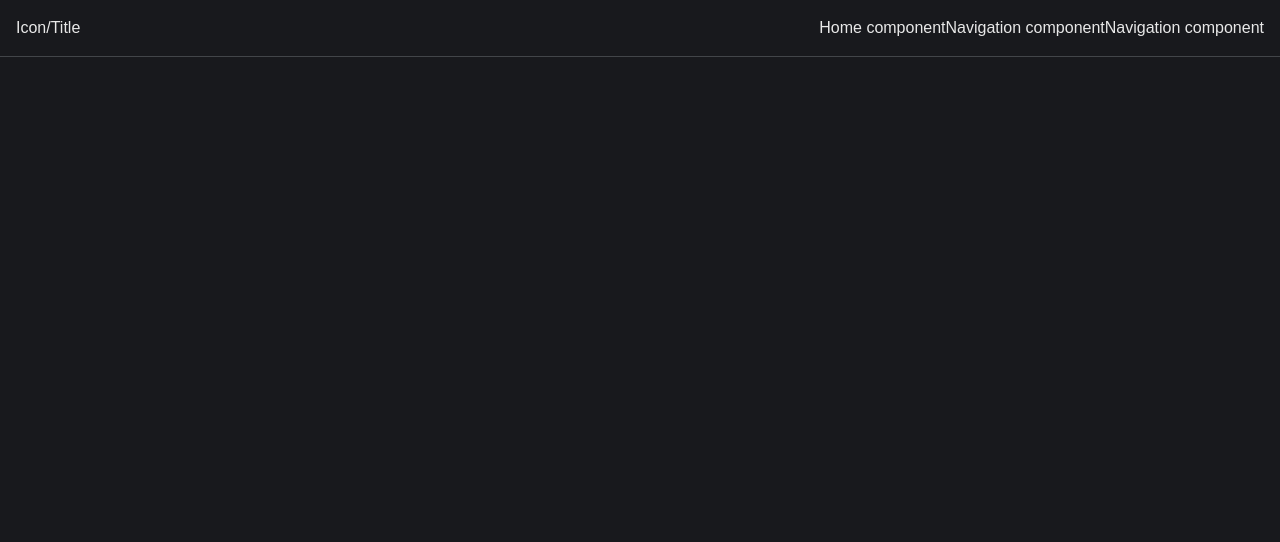
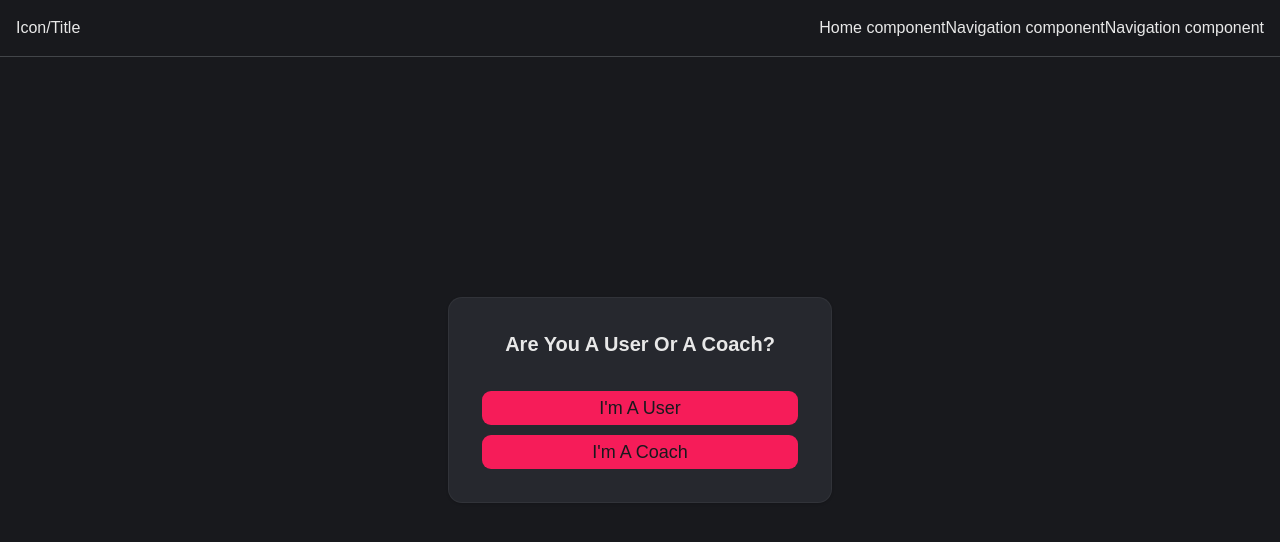
Before and after one commit to cs490-groupproj/frontend, a React (Vite) app: page /clientorcoach in a window 1280 px wide. Shown: the top 542 px of the page. Built offline with nearby package versions, Linux system fonts and the light colour scheme; the HTML template or start-up script is replaced by a standard one.

Commit message:
Changed user into client

```diff
--- a/src/App.jsx
+++ b/src/App.jsx
@@ -2,9 +2,9 @@ import React from "react";
 import { BrowserRouter, Routes, Route, useLocation } from "react-router-dom";
 import Navbar from "./components/Navbar.jsx";
 import SignIn from "./components/SignIn.jsx";
-import UserSignUp from "./components/UserSignUp.jsx";
+import ClientSignUp from "./components/ClientSignUp.jsx";
 import CoachSignUp from "./components/CoachSignUp.jsx";
-import UserorCoach from "./components/UserorCoach.jsx";
+import ClientorCoach from "./components/ClientorCoach.jsx";
 
 function AppRoutes() {
   const location = useLocation();
@@ -15,9 +15,9 @@ function AppRoutes() {
     <>
       {showNavbar && <Navbar />}
       <Routes>
-        <Route path="/userorcoach" element={<UserorCoach />} />
+        <Route path="/clientorcoach" element={<ClientorCoach />} />
         <Route path="/signin" element={<SignIn />} />
-        <Route path="/usersignup" element={<UserSignUp />} />
+        <Route path="/clientsignup" element={<ClientSignUp />} />
         <Route path="/coachsignup" element={<CoachSignUp />} />
         <Route path="/pathname1" element={<div>Navigation component</div>} />
         <Route path="/pathname2" element={<div>Navigation component</div>} />
--- a/src/components/UserSignUp.jsx
+++ b/src/components/ClientSignUp.jsx
@@ -2,7 +2,7 @@ import React, { useState } from "react";
 import { Link } from "react-router-dom";
 import { Button } from "@/components/ui/button";
 
-const UserSignUp = () => {
+const ClientSignUp = () => {
   const [email, setEmail] = useState("");
   const [password, setPassword] = useState("");
   const [fname, setFname] = useState("");
@@ -199,4 +199,4 @@ const UserSignUp = () => {
   );
 };
 
-export default UserSignUp;
+export default ClientSignUp;
--- a/src/components/UserorCoach.jsx
+++ b/src/components/ClientorCoach.jsx
@@ -2,7 +2,7 @@ import React, { useState } from "react";
 import { Link } from "react-router-dom";
 import { Button } from "@/components/ui/button";
 
-const UserorCoach = () => {
+const ClientorCoach = () => {
 
   return (
     <div className="flex min-h-screen items-center justify-center bg-background px-4">
@@ -14,7 +14,7 @@ const UserorCoach = () => {
         <div className="Flex Flex-col gap-2">
 
 
-          <Link to="/usersignup" className="font-medium text-primary underline-offset-4 hover:underline">
+          <Link to="/clientsignup" className="font-medium text-primary underline-offset-4 hover:underline">
             <Button className="mt-2 w-full text-lg cursor-pointer" size="lg">
                 I'm A User
             </Button>
@@ -32,4 +32,4 @@ const UserorCoach = () => {
   );
 };
 
-export default UserorCoach;
+export default ClientorCoach;
--- a/src/components/CoachSignUp.jsx
+++ b/src/components/CoachSignUp.jsx
@@ -181,7 +181,7 @@ const CoachSignUp = () => {
         <p className="mt-6 text-center text-sm text-muted-foreground">
           Want to be a coach?{" "}
           <Link
-            to="/usersignup"
+            to="/clientsignup"
             className="font-medium text-primary underline-offset-4 hover:underline">
             User Sign Up
           </Link>
--- a/src/components/SignIn.jsx
+++ b/src/components/SignIn.jsx
@@ -65,7 +65,7 @@ const SignIn = () => {
         </form>
         <p className="mt-6 text-center text-sm text-muted-foreground">
           Don't have an account?{" "}
-          <Link to="/userorcoach" className="font-medium text-primary underline-offset-4 hover:underline">
+          <Link to="/clientorcoach" className="font-medium text-primary underline-offset-4 hover:underline">
             Sign Up!
           </Link>
         </p>
```
